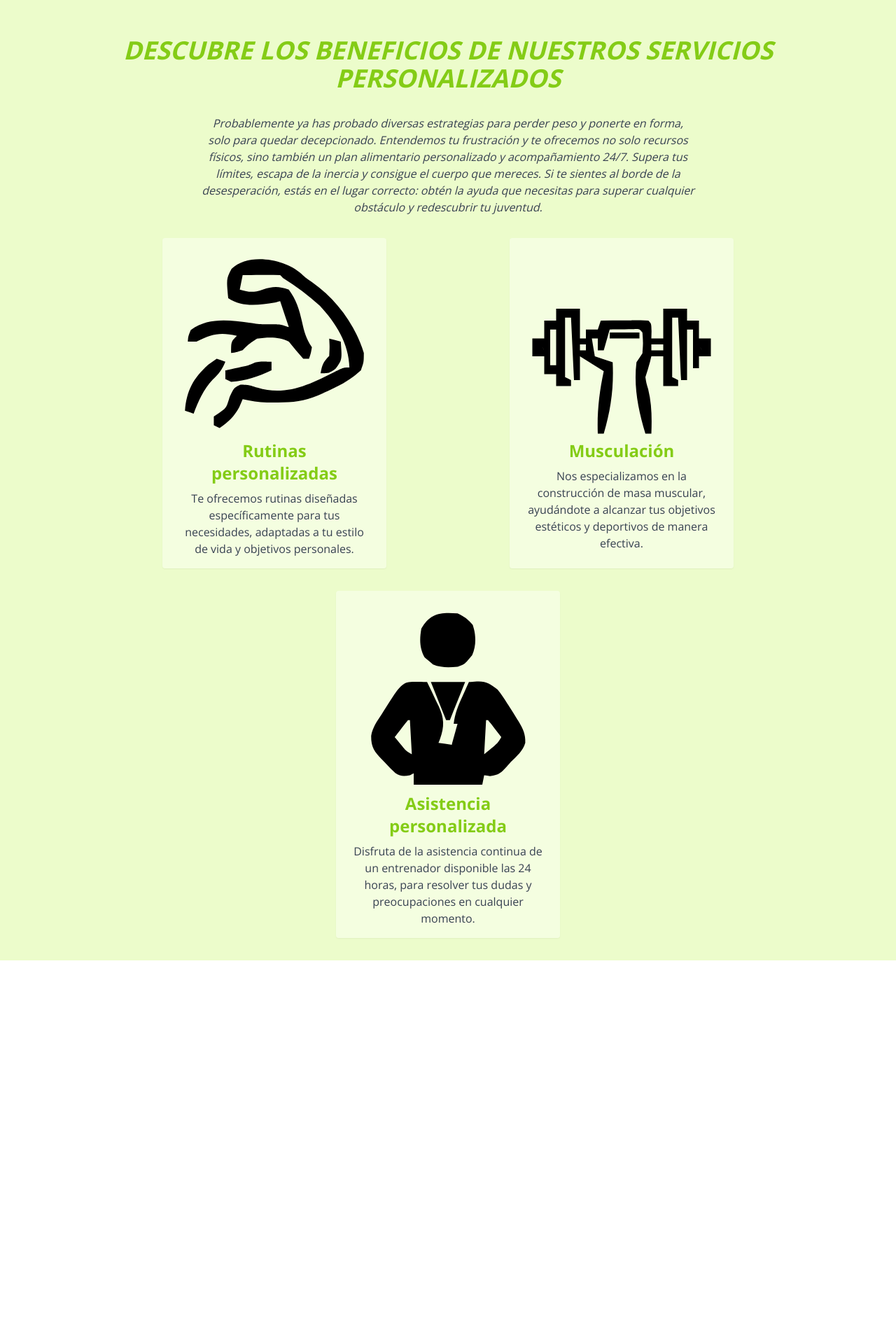
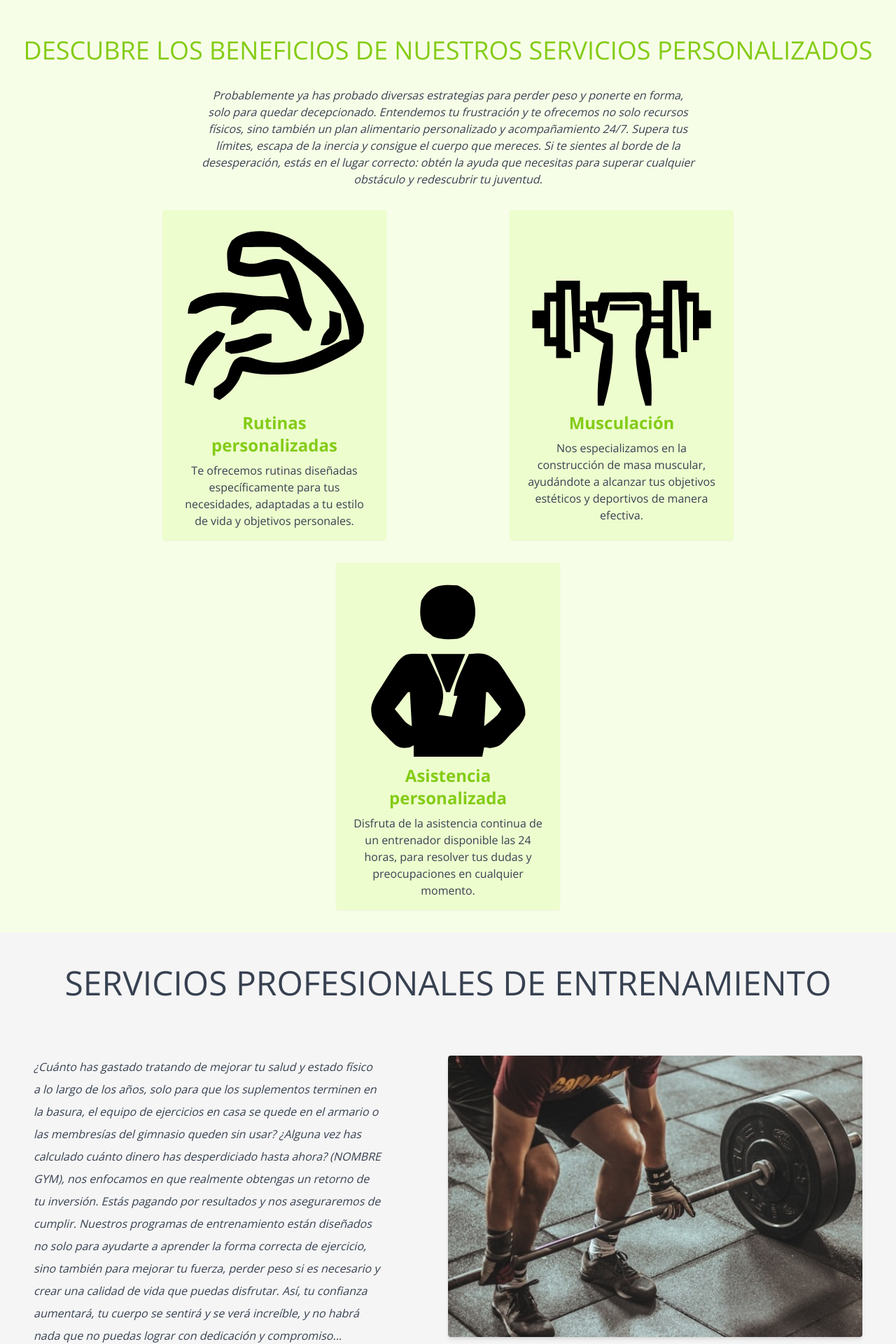
Before and after one commit to feder08/react_comp, a React (Vite) app: page / in a window 1280 px wide. Shown: the part 880-2800 px from the top of the page at 70% size. Before the commit the page ends 2252 px from the top, so only its background shows below. Built offline with nearby package versions, Linux system fonts and the light colour scheme.

Commit message:
nuevasect

```diff
--- a/src/components/Card.jsx
+++ b/src/components/Card.jsx
@@ -2,7 +2,7 @@ import PropTypes from "prop-types";
 
 export function Card({logoCard, subtCard, infoCard, children}) {
 	return (
-		<div className="max-w-xs rounded overflow-hidden shadow-sm bg-white bg-opacity-40 px-6 py-4 op justify-center ">
+		<div className="max-w-xs rounded overflow-hidden shadow-sm bg-lime-200 bg-opacity-35 px-6 py-4  justify-center ">
 			{logoCard && <img className=" w-full" src={logoCard} />}
 			<h2 className="font-bold text-xl mb-2 sm:text-2xl">{subtCard}</h2>
 			<p className="text-gray-700  text-sm	 sm:text-base">{infoCard}</p>
--- a/src/components/SectionHome.jsx
+++ b/src/components/SectionHome.jsx
@@ -3,6 +3,7 @@ import Card from "./Card.jsx";
 import logo01 from "../assets/images/iconsCARD/bicep.svg";
 import logo02 from "../assets/images/iconsCARD/dumbell.svg";
 import logo03 from "../assets/images/iconsCARD/coach.svg";
+import imgSectionAbout from "../assets/images/imgfuerzaa.jpg";
 
 const HomePage = () => {
 	const homeSlogan = "¿Listo para alcanzar tus metas?";
@@ -13,6 +14,12 @@ const HomePage = () => {
 		"Descubre los Beneficios de Nuestros Servicios Personalizados";
 	const sectionCardParagraph =
 		"Probablemente ya has probado diversas estrategias para perder peso y ponerte en forma, solo para quedar decepcionado. Entendemos tu frustración y te ofrecemos no solo recursos físicos, sino también un plan alimentario personalizado y acompañamiento 24/7. Supera tus límites, escapa de la inercia y consigue el cuerpo que mereces. Si te sientes al borde de la desesperación, estás en el lugar correcto: obtén la ayuda que necesitas para superar cualquier obstáculo y redescubrir tu juventud.";
+
+	const introduceAboutTittle = "Servicios profesionales de entrenamiento";
+
+	const introduceAboutParagraph =
+		"¿Cuánto has gastado tratando de mejorar tu salud y estado físico a lo largo de los años, solo para que los suplementos terminen en la basura, el equipo de ejercicios en casa se quede en el armario o las membresías del gimnasio queden sin usar? ¿Alguna vez has calculado cuánto dinero has desperdiciado hasta ahora? (NOMBRE GYM), nos enfocamos en que realmente obtengas un retorno de tu inversión. Estás pagando por resultados y nos aseguraremos de cumplir. Nuestros programas de entrenamiento están diseñados no solo para ayudarte a aprender la forma correcta de ejercicio, sino también para mejorar tu fuerza, perder peso si es necesario y crear una calidad de vida que puedas disfrutar. Así, tu confianza aumentará, tu cuerpo se sentirá y se verá increíble, y no habrá nada que no puedas lograr con dedicación y compromiso...";
+	const btnAboutHome = "Aprende mas";
 
 	const cardHome = [
 		{
@@ -43,7 +50,7 @@ const HomePage = () => {
 					backgroundImage: `url(${imgHome})`,
 				}}
 			>
-				<div className="w-full md:w-1/2 text-neutral-100  text-center">
+				<div className="w-full md:w-1/2 text-neutral-100 text-center">
 					<h1 className="text-5xl lg:text-6xl xl:text-7xl mb-8  bg-black bg-opacity-35 rounded-md md:bg-transparent md:bg-opacity-0">
 						<strong>{homeSlogan}</strong>
 					</h1>
@@ -55,9 +62,9 @@ const HomePage = () => {
 					</button>
 				</div>
 			</section>
-			<section className="text-lime-500 bg-lime-100 min-h-screen py-8 text-center ">
-				<h1 className="container mx-auto my-8 px-4 text-2xl sm:text-3xl md:text-4xl lg:text-4xl uppercase italic">
-					<strong> {sectionCardTittle}</strong>
+			<section className="text-lime-500 bg-lime-50  py-8 text-center ">
+				<h1 className="container mx-auto my-8 px-4 text-2xl sm:text-3xl md:text-4xl lg:text-4xl uppercase ">
+					{sectionCardTittle}
 				</h1>
 				<p className=" text-center text-gray-700 text-sx sm:text-base italic my-8 xl:mx-72 mx-10 ">
 					{sectionCardParagraph}
@@ -73,8 +80,30 @@ const HomePage = () => {
 					))}
 				</div>
 			</section>
+			<section className="flex flex-col items-center text-gray-700 py-4 bg-neutral-100">
+				<h1 className="uppercase text-center my-8 text-2xl sm:text-3xl md:text-4xl lg:text-5xl">
+					{introduceAboutTittle}
+				</h1>
+				<div className="flex flex-col md:flex-row w-full items-start">
+					<article className="w-full md:w-1/2 flex flex-col mx-auto my-auto items-start ">
+						<p className="text-left text-xs my-4 mx-4 leading-6  xl:text-base xl:my-12 xl:mx-12 xl:leading-8 italic">
+							{introduceAboutParagraph}
+						</p>
+						<button className="text-sm py-2 px-4 mx-auto my-auto rounded-md border-solid border-2 bg-transparent shadow-sm hover:bg-lime-200 mb-4 md:mb-12 ">
+							{btnAboutHome}
+						</button>
+					</article>
+					<img
+						className="w-full md:w-1/2 rounded h-auto object-cover shadow-md mx-auto my-auto md:my-12 md:mx-12"
+						src={imgSectionAbout}
+						alt=""
+					/>
+				</div>
+			</section>
 		</>
 	);
 };
 
 export default HomePage;
+
+//text-left text-xs my-4 mx-4 leading-7  xl:text-base xl:my-12 xl:mx-12 xl:leading-8
```
Also changed, not shown: src/assets/images/imgfuerzaa.jpg (added).
